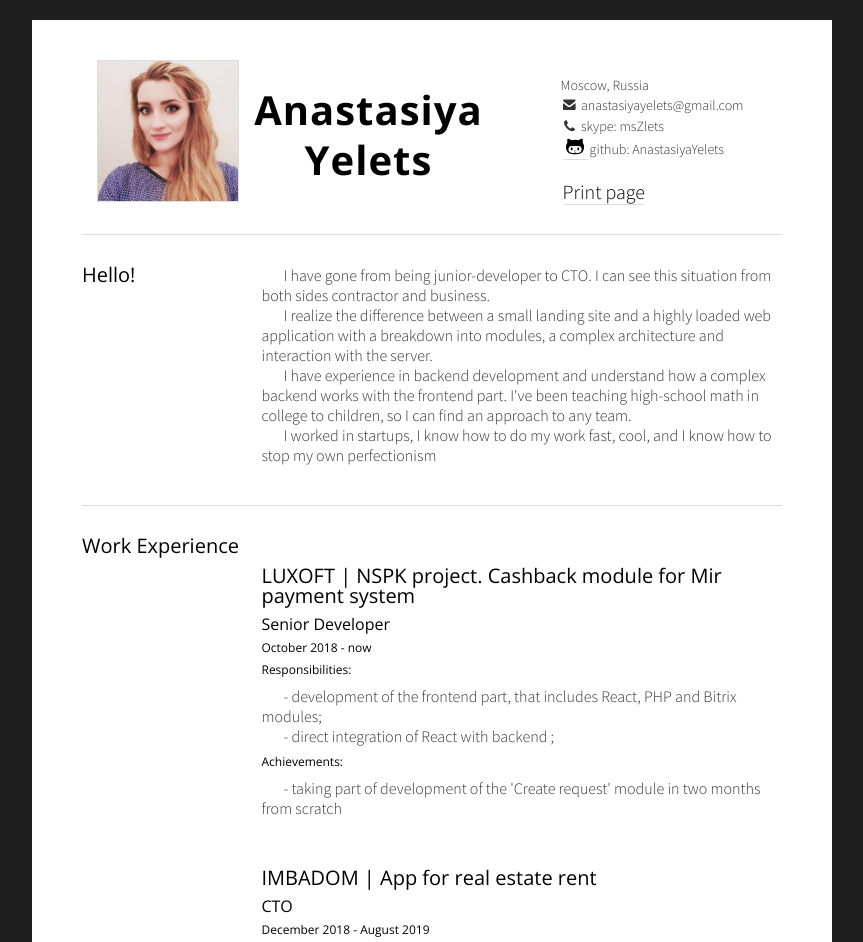
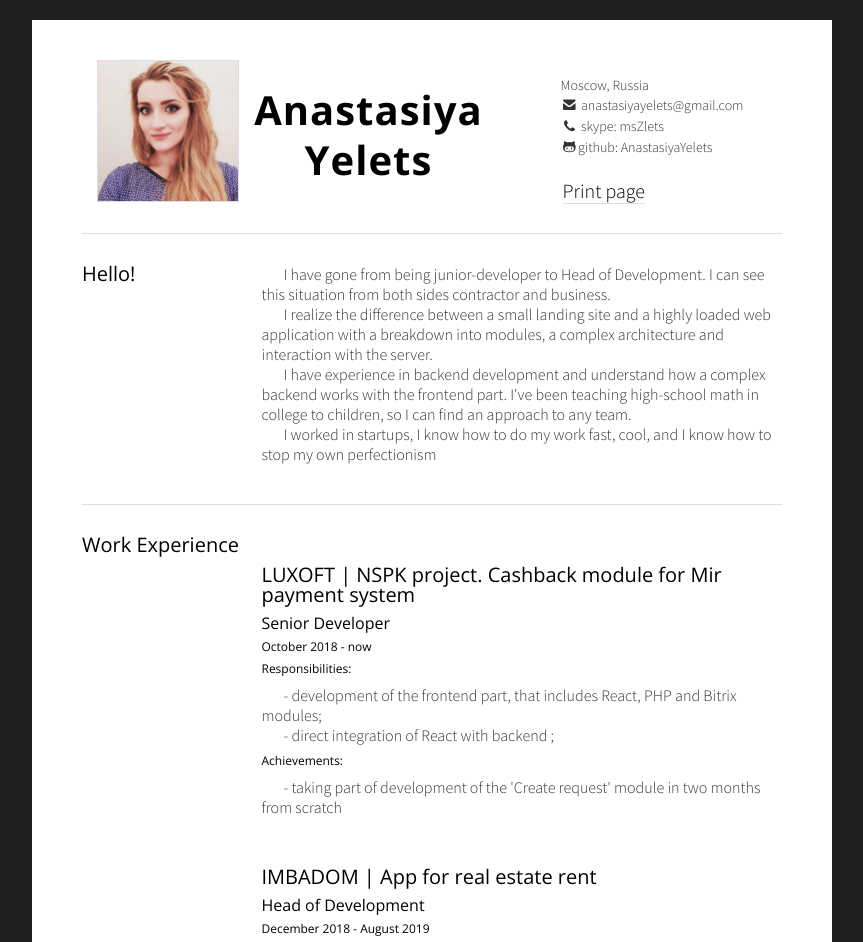
Before and after one commit to AnastasiyaYelets/CVLuxEng, a plain HTML site: page index.html in a window 1280 px wide. Shown: the top 942 px of the page, without its empty margins (208-1071 px from the left). Drawn offline with nearby package versions, Linux system fonts and the light colour scheme.

Commit message:
second commit

```diff
--- a/index.html
+++ b/index.html
@@ -53,7 +53,8 @@
 						<a href="http://wbpreview.com/previews/WB0DCP565/#"><i class="icon-facebook"></i></a>
 						<a href="http://wbpreview.com/previews/WB0DCP565/#"><i class="icon-google-plus"></i></a> -->
 
-						<a href="https://github.com/AnastasiyaYelets"><i class="icon-github"></i></a>github: AnastasiyaYelets</li>
+						<!-- <a href="https://github.com/AnastasiyaYelets"><i class="icon-github"></i></a> -->
+            <i class="icon-github"></i>github: AnastasiyaYelets</li>
             <br>
 
             <li><a href="javascript:window.print()"> Print page</a></li>
@@ -69,7 +70,7 @@
 				</header>
 				<div class="span9">
 					<p class="welcome">
-            <p>I have gone from being junior-developer to CTO. I can see this situation from both sides contractor and business.</p>
+            <p>I have gone from being junior-developer to Head of Development. I can see this situation from both sides contractor and business.</p>
             <p> I realize the difference between a small landing site and a highly loaded web application with a breakdown into modules, a complex architecture and interaction with the server.</p>
             <p> I have experience in backend development and understand how a complex backend works with the frontend part. I've been teaching high-school math in college to children, so I can find an approach to any team.
             <p> I worked in startups, I know how to do my work fast, cool, and I know how to stop my own perfectionism</p>
@@ -101,7 +102,7 @@
           <br />
           <h3>IMBADOM | App for real estate rent</h3>
           <h4></h4>
-          <h4>CTO</h4>
+          <h4>Head of Development</h4>
           <h5>December 2018 - August 2019</h5>
           <h5>Responsibilities:</h5>
           <p>- project management;</p>
```
